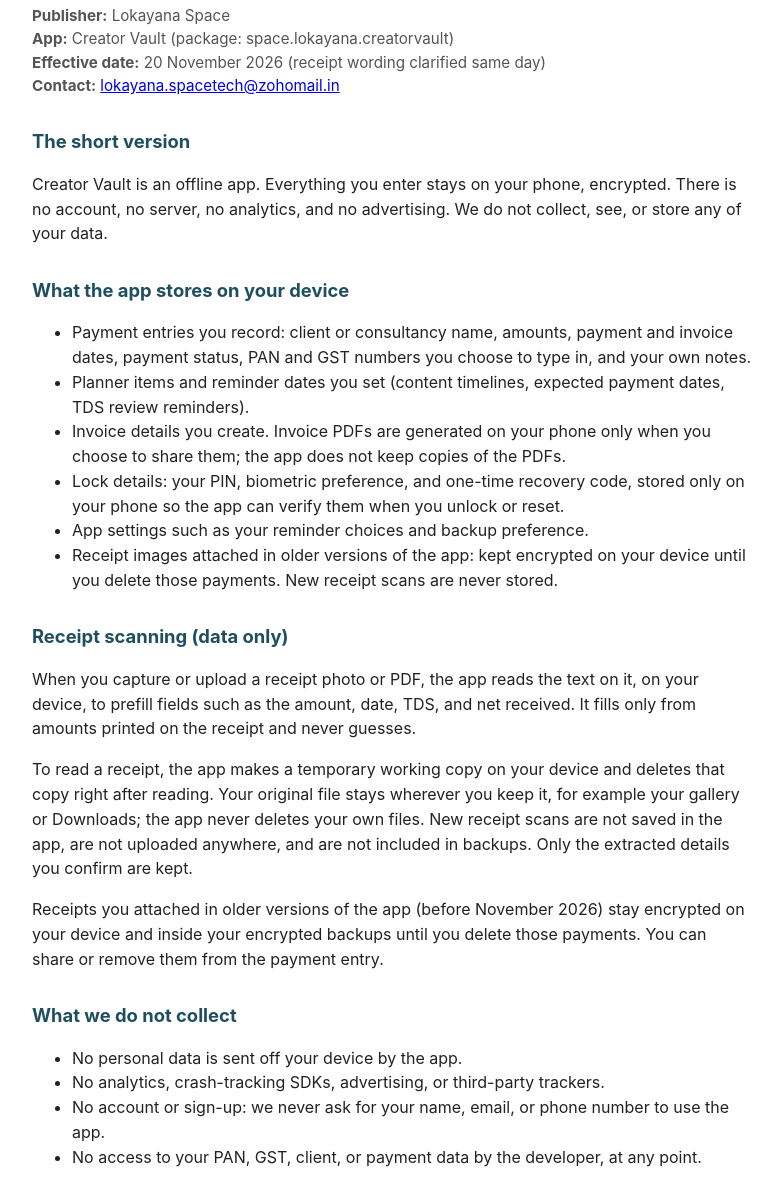
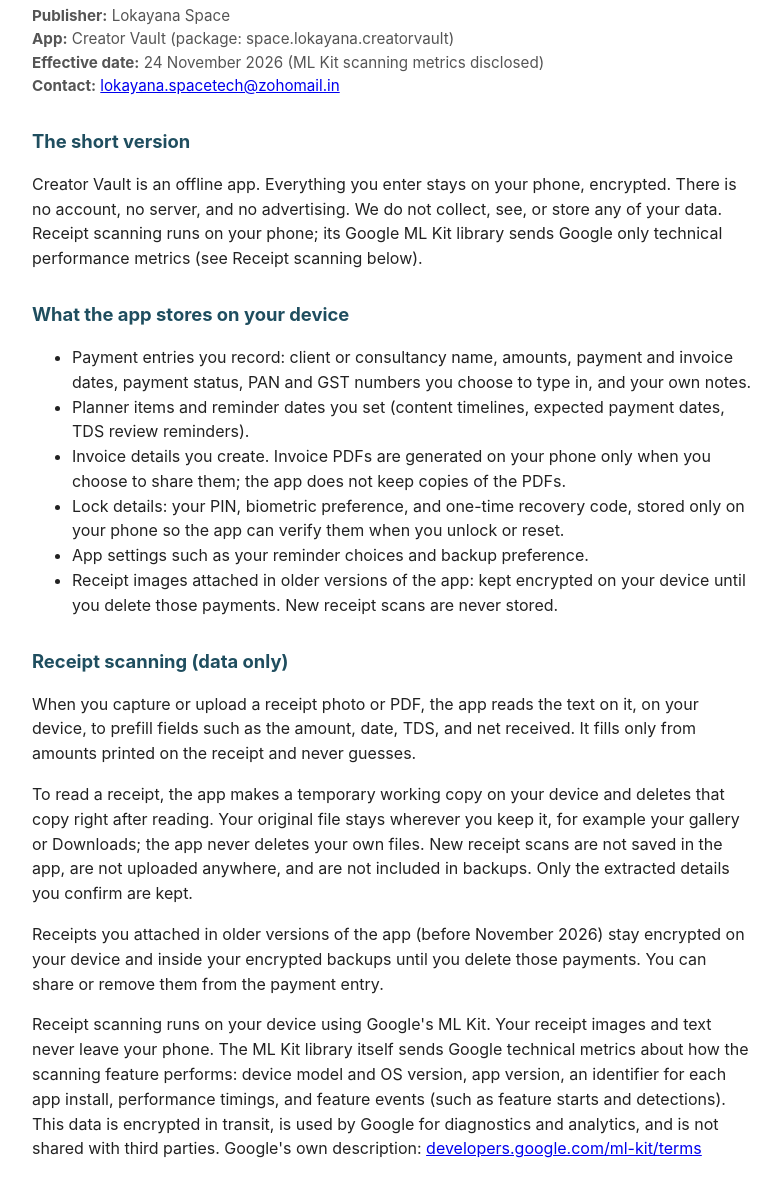
Before and after one commit to satyasaikishorechalla-lokayana/creator-vault-privacy, a plain HTML site: page index.html in a window 1280 px wide. Shown: the part 94-1282 px from the top of the page, without its empty margins (248-1029 px from the left). Drawn offline with Linux system fonts and the light colour scheme.

Commit message:
Add files via upload

```diff
--- a/index.html
+++ b/index.html
@@ -17,11 +17,11 @@ h2 { color: #1F4E5F; font-size: 1.15rem; margin-top: 1.6em; }
 <div class="meta">
 <span><strong>Publisher:</strong> Lokayana Space</span>
 <span><strong>App:</strong> Creator Vault (package: space.lokayana.creatorvault)</span>
-<span><strong>Effective date:</strong> 20 November 2026 (receipt wording clarified same day)</span>
+<span><strong>Effective date:</strong> 24 November 2026 (ML Kit scanning metrics disclosed)</span>
 <span><strong>Contact:</strong> <a href="mailto:lokayana.spacetech@zohomail.in">lokayana.spacetech@zohomail.in</a></span>
 </div>
 <h2>The short version</h2>
-<p>Creator Vault is an offline app. Everything you enter stays on your phone, encrypted. There is no account, no server, no analytics, and no advertising. We do not collect, see, or store any of your data.</p>
+<p>Creator Vault is an offline app. Everything you enter stays on your phone, encrypted. There is no account, no server, and no advertising. We do not collect, see, or store any of your data. Receipt scanning runs on your phone; its Google ML Kit library sends Google only technical performance metrics (see Receipt scanning below).</p>
 <h2>What the app stores on your device</h2>
 <ul>
 <li>Payment entries you record: client or consultancy name, amounts, payment and invoice dates, payment status, PAN and GST numbers you choose to type in, and your own notes.</li>
@@ -35,10 +35,11 @@ h2 { color: #1F4E5F; font-size: 1.15rem; margin-top: 1.6em; }
 <p>When you capture or upload a receipt photo or PDF, the app reads the text on it, on your device, to prefill fields such as the amount, date, TDS, and net received. It fills only from amounts printed on the receipt and never guesses.</p>
 <p>To read a receipt, the app makes a temporary working copy on your device and deletes that copy right after reading. Your original file stays wherever you keep it, for example your gallery or Downloads; the app never deletes your own files. New receipt scans are not saved in the app, are not uploaded anywhere, and are not included in backups. Only the extracted details you confirm are kept.</p>
 <p>Receipts you attached in older versions of the app (before November 2026) stay encrypted on your device and inside your encrypted backups until you delete those payments. You can share or remove them from the payment entry.</p>
+<p>Receipt scanning runs on your device using Google&#x27;s ML Kit. Your receipt images and text never leave your phone. The ML Kit library itself sends Google technical metrics about how the scanning feature performs: device model and OS version, app version, an identifier for each app install, performance timings, and feature events (such as feature starts and detections). This data is encrypted in transit, is used by Google for diagnostics and analytics, and is not shared with third parties. Google&#x27;s own description: <a href="https://developers.google.com/ml-kit/terms">developers.google.com/ml-kit/terms</a></p>
 <h2>What we do not collect</h2>
 <ul>
-<li>No personal data is sent off your device by the app.</li>
-<li>No analytics, crash-tracking SDKs, advertising, or third-party trackers.</li>
+<li>No receipt, ledger, or other personal content is sent off your device by the app. The receipt-scanning library sends Google only the technical metrics described above.</li>
+<li>No advertising, crash-tracking SDKs, or third-party trackers. The only analytics are the ML Kit scanning-library metrics described above, which go to Google and contain no receipt or ledger content.</li>
 <li>No account or sign-up: we never ask for your name, email, or phone number to use the app.</li>
 <li>No access to your PAN, GST, client, or payment data by the developer, at any point.</li>
 </ul>
@@ -67,7 +68,7 @@ h2 { color: #1F4E5F; font-size: 1.15rem; margin-top: 1.6em; }
 <h2>Deleting your data</h2>
 <p>Uninstalling the app deletes everything it stored on your phone. Any backups you made are files you own; delete them wherever you kept them.</p>
 <h2>Changes to this policy</h2>
-<p>If this policy changes, the updated version will be posted at the same link with a new effective date. The app will remain offline-first: any future feature that moves data off your device will be opt-in and clearly explained first.</p>
+<p>If this policy changes, the updated version will be posted at the same link with a new effective date. The app will remain offline-first: your receipts and ledger stay on your device, and any future feature that moves your content off your device will be opt-in and clearly explained first.</p>
 <h2>Contact</h2>
 <p>Lokayana Space</p>
 <p>Email: lokayana.spacetech@zohomail.in</p>
```
